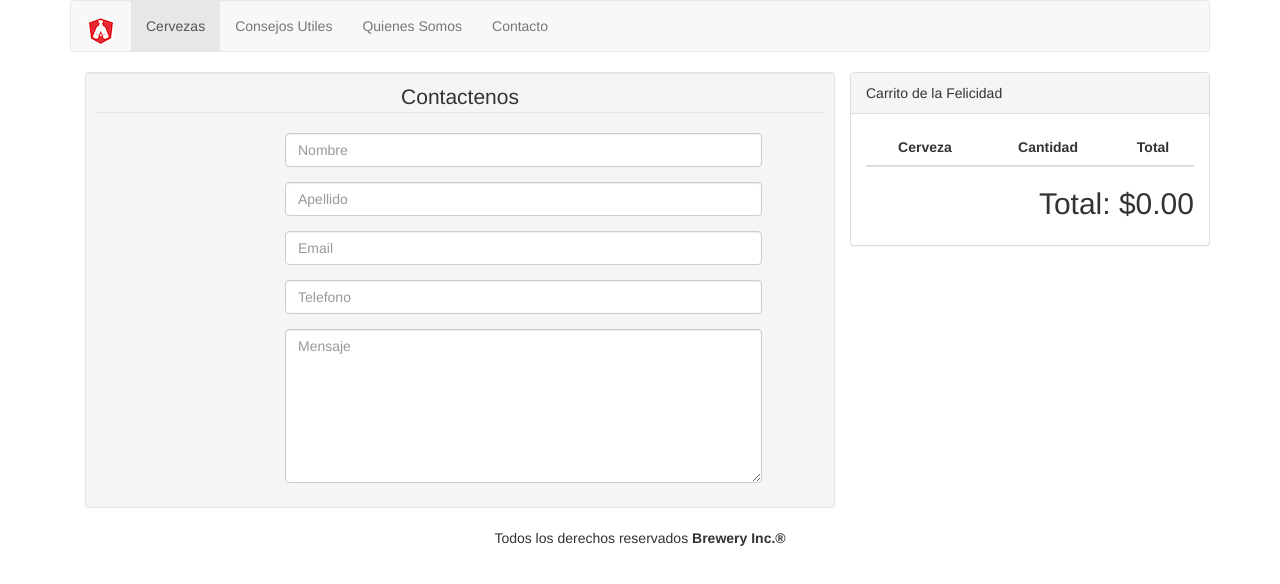
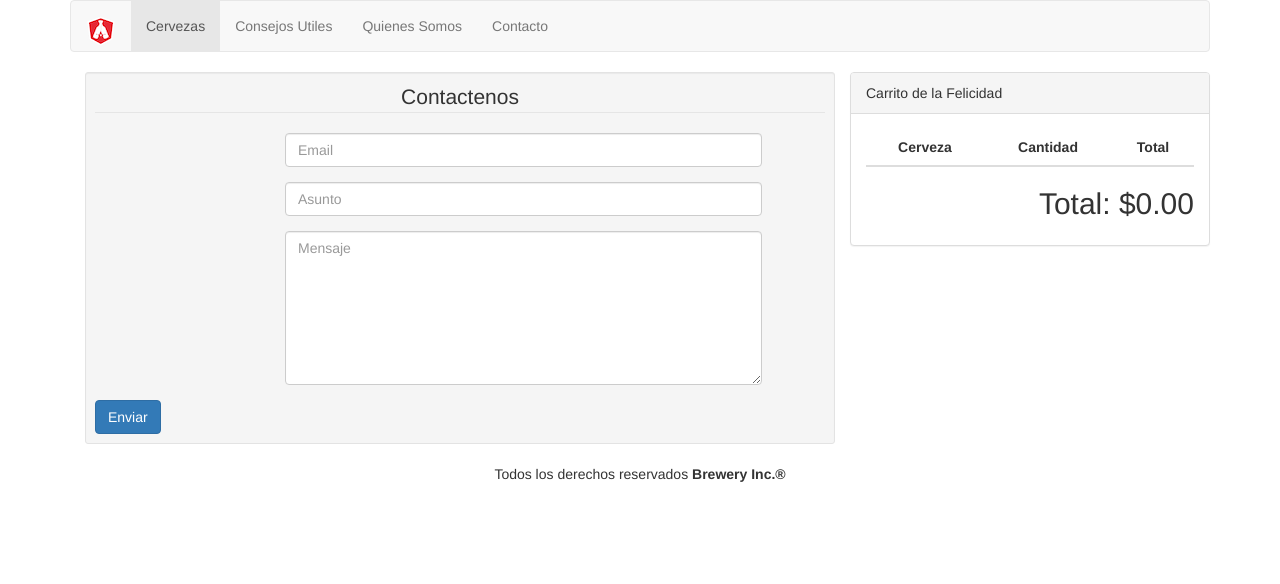
Before and after one commit to Unicen/Angular2-Seminario, an Angular app in the folder Brewery/: page /contact in a window 1280 px wide. Shown: the top 584 px of the page. Built offline with nearby package versions, Linux system fonts and the light colour scheme.

Commit message:
funcionalidad del form

```diff
--- a/Brewery/src/app/beer-contacto/beer-contacto.component.html
+++ b/Brewery/src/app/beer-contacto/beer-contacto.component.html
@@ -7,35 +7,27 @@
                         <legend class="text-center header">Contactenos</legend>
 
                         <div class="form-group">
-                            <span class="col-md-1 col-md-offset-2 text-center"><i class="fa fa-user bigicon"></i></span>
+                            <span class="col-md-1 col-md-offset-2 text-center"><i class="fa fa-envelope-o bigicon"></i></span>
                             <div class="col-md-8">
-                                <input id="fname" name="name" type="text" placeholder="Nombre" class="form-control">
+                                <input [(ngModel)]="email" id="email" name="email" type="text" placeholder="Email" class="form-control">
                             </div>
                         </div>
                         <div class="form-group">
                             <span class="col-md-1 col-md-offset-2 text-center"><i class="fa fa-user bigicon"></i></span>
                             <div class="col-md-8">
-                                <input id="lname" name="name" type="text" placeholder="Apellido" class="form-control">
+                                <input [(ngModel)]="subjet" id="subjet" name="name" type="text" placeholder="Asunto" class="form-control">
                             </div>
                         </div>
-
-                        <div class="form-group">
-                            <span class="col-md-1 col-md-offset-2 text-center"><i class="fa fa-envelope-o bigicon"></i></span>
-                            <div class="col-md-8">
-                                <input id="email" name="email" type="text" placeholder="Email" class="form-control">
-                            </div>
-                        </div>
-
-                        <div class="form-group">
-                            <span class="col-md-1 col-md-offset-2 text-center"><i class="fa fa-phone-square bigicon"></i></span>
-                            <div class="col-md-8">
-                                <input id="phone" name="phone" type="text" placeholder="Telefono" class="form-control">
-                            </div>
-                        </div>
-
                         <div class="form-group">
                             <span class="col-md-1 col-md-offset-2 text-center"><i class="fa fa-pencil-square-o bigicon"></i></span>
                             <div class="col-md-8">
-                                <textarea class="form-control" id="message" name="message" placeholder="Mensaje" rows="7"></textarea>
+                                <textarea [(ngModel)]="message" class="form-control" id="message" name="message" placeholder="Mensaje" rows="7"></textarea>
                             </div>
                         </div>
+                    </fieldset>
+                    <button type="submit" class="btn btn-primary" (click)='postForm(email,subjet,message)'>Enviar</button>
+                </form>
+            </div>
+        </div>
+    </div>
+</div>
--- a/Brewery/src/app/beer-contacto/beer-contacto.component.ts
+++ b/Brewery/src/app/beer-contacto/beer-contacto.component.ts
@@ -1,7 +1,7 @@
 import { Component, OnInit } from '@angular/core';
 
 @Component({
-  selector: 'app-beer-contacto',
+  selector: 'beer-contacto',
   templateUrl: './beer-contacto.component.html',
   styleUrls: ['./beer-contacto.component.css']
 })
@@ -12,4 +12,10 @@ export class BeerContactoComponent implements OnInit {
   ngOnInit() {
   }
 
+  postForm(email,subjet,message){
+    console.log(email);
+    console.log(subjet);
+    console.log(message);
+  }
+
 }
```
